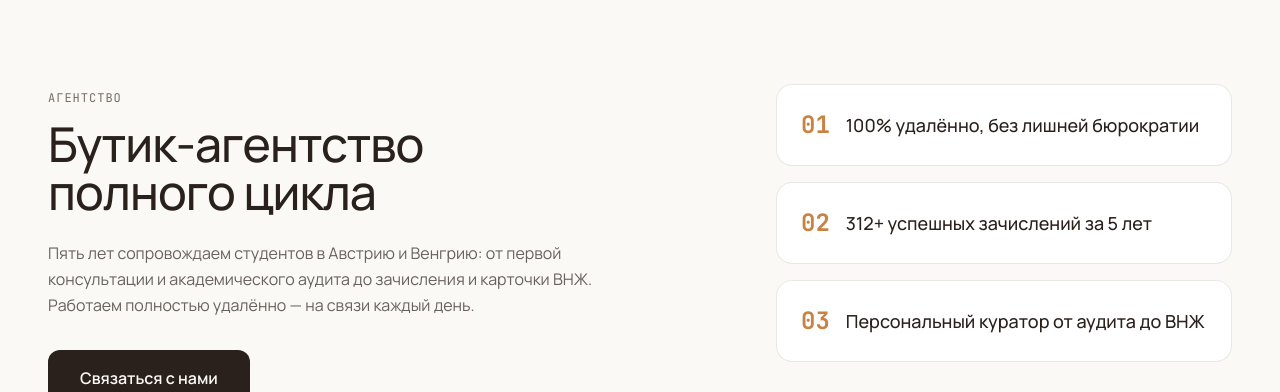
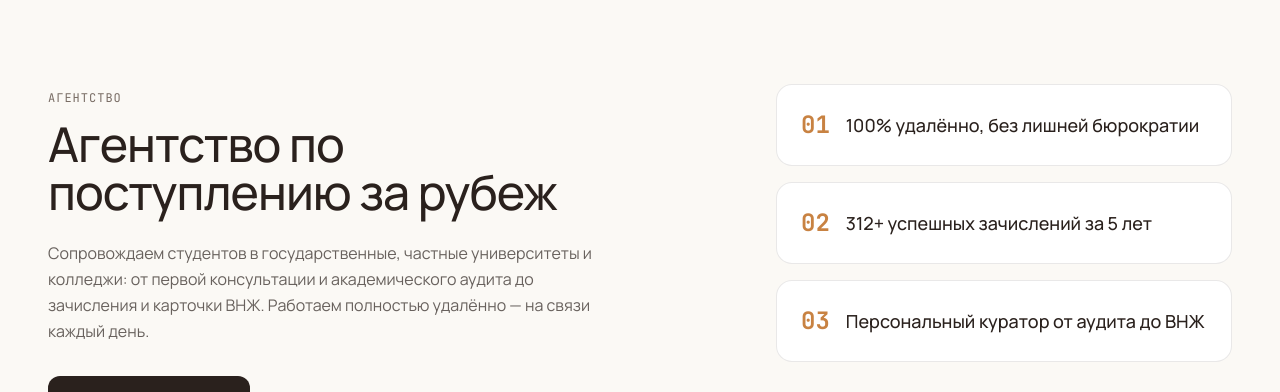
Before and after one commit to McQueeeeeen/nexora, a Next.js app: page / in a window 1280 px wide. Shown: the part 4300-4692 px from the top of the page. Built offline with nearby package versions, Linux system fonts and the light colour scheme.

Commit message:
fix(copy): update footer and agency description to full-service admissions agency for all university types (public, private, colleges)

```diff
--- a/app/data.ts
+++ b/app/data.ts
@@ -43,8 +43,8 @@ export const nav = [
 
 export const agency = {
   tag: "Агентство",
-  heading: "Бутик-агентство полного цикла",
-  text: "Пять лет сопровождаем студентов в Австрию и Венгрию: от первой консультации и академического аудита до зачисления и карточки ВНЖ. Работаем полностью удалённо — на связи каждый день.",
+  heading: "Агентство по поступлению за рубеж",
+  text: "Сопровождаем студентов в государственные, частные университеты и колледжи: от первой консультации и академического аудита до зачисления и карточки ВНЖ. Работаем полностью удалённо — на связи каждый день.",
   points: ["100% удалённо, без лишней бюрократии", "312+ успешных зачислений за 5 лет", "Персональный куратор от аудита до ВНЖ"],
 };
 
--- a/components/Contact.tsx
+++ b/components/Contact.tsx
@@ -203,7 +203,7 @@ export default function Contact() {
                       О нас
                     </span>
                     <p className="max-w-lg text-[15px] leading-relaxed text-[#FBF9F5]/75 lg:text-base">
-                      Бутик-агентство полного цикла. Сопровождаем студентов в государственные университеты Австрии и Венгрии: от первой консультации и аудита до зачисления и студенческого ВНЖ.
+                      Агентство по поступлению за рубеж. Сопровождаем студентов в государственные, частные университеты и колледжи: от первой консультации и подбора программ до зачисления и студенческого ВНЖ.
                     </p>
                   </div>
 
```
